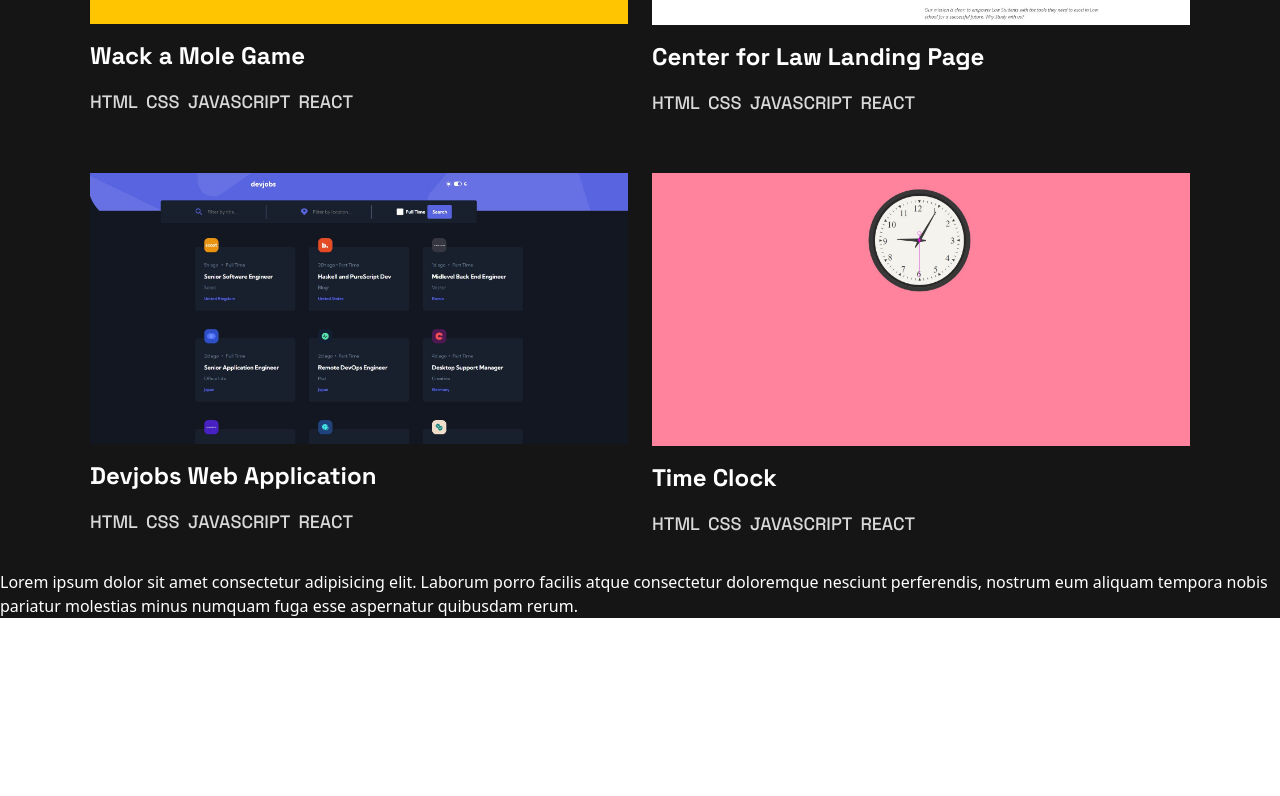
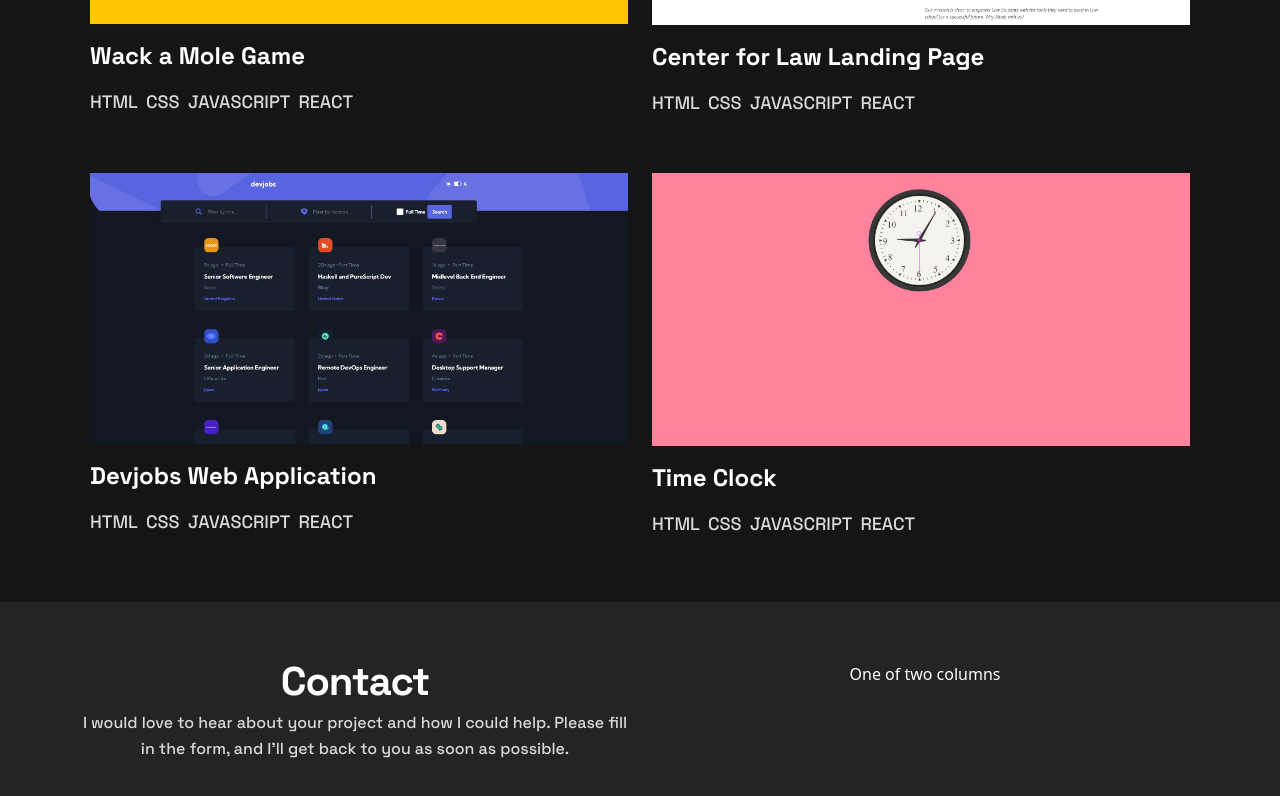
Before and after one commit to nathan-codes/single-page-portfolio-project, a React (Vite) app: page / in a window 1280 px wide. Shown: the part 1667-2463 px from the top of the page. Before the commit the page ends 2285 px from the top, so only its background shows below. Built offline with nearby package versions, Linux system fonts and the light colour scheme.

Commit message:
Footer Start

```diff
--- a/src/App.jsx
+++ b/src/App.jsx
@@ -1,8 +1,7 @@
 import "./App.css";
 import data from "./data.json";
-import projectData from "./projects.json"
-
-
+import projectData from "./projects.json";
+import Footer from "./components/Footer";
 
 // Importing Components
 import Navbar from "./components/Navbar";
@@ -18,13 +17,8 @@
         <Intro />
         <Experience skills={data} />
         <Projects projects={projectData} />
-
-
       </main>
-
-      <footer>
-       Lorem ipsum dolor sit amet consectetur adipisicing elit. Laborum porro facilis atque consectetur doloremque nesciunt perferendis, nostrum eum aliquam tempora nobis pariatur molestias minus numquam fuga esse aspernatur quibusdam rerum.
-      </footer>
+      <Footer />
     </div>
   );
 }
--- /dev/null
+++ b/src/components/Footer.css
@@ -0,0 +1,26 @@
+.Footer {
+  background-color: var(--dark-grey, #242424);
+  margin-top: 2rem;
+  padding: 3.75rem 1rem;
+}
+
+.footerHeader {
+  color: var(--white, #fff);
+  text-align: center;
+  font-family: Space Grotesk;
+  font-size: 40px;
+  font-style: normal;
+  font-weight: 700;
+  line-height: 40px; /* 100% */
+  letter-spacing: -1.136px;
+}
+
+.footerDescription {
+  color: var(--grey, #d9d9d9);
+  text-align: center;
+  font-family: Space Grotesk;
+  font-size: 1rem;
+  font-style: normal;
+  font-weight: 500;
+  line-height: 1.625rem; /* 162.5% */
+}
--- /dev/null
+++ b/src/components/Footer.jsx
@@ -0,0 +1,23 @@
+import "./Footer.css";
+
+function Footer() {
+  return (
+    <footer className="Footer">
+      <div className="container text-center">
+        <div className="row align-items-start">
+          <div className="co col-lg-6">
+            <h2 className="footerHeader">Contact </h2>
+            <p className="footerDescription">
+              I would love to hear about your project and how I could help.
+              Please fill in the form, and I’ll get back to you as soon as
+              possible.
+            </p>
+          </div>
+          <div className="col col-lg-6">One of two columns</div>
+        </div>
+      </div>
+    </footer>
+  );
+}
+
+export default Footer;
```
